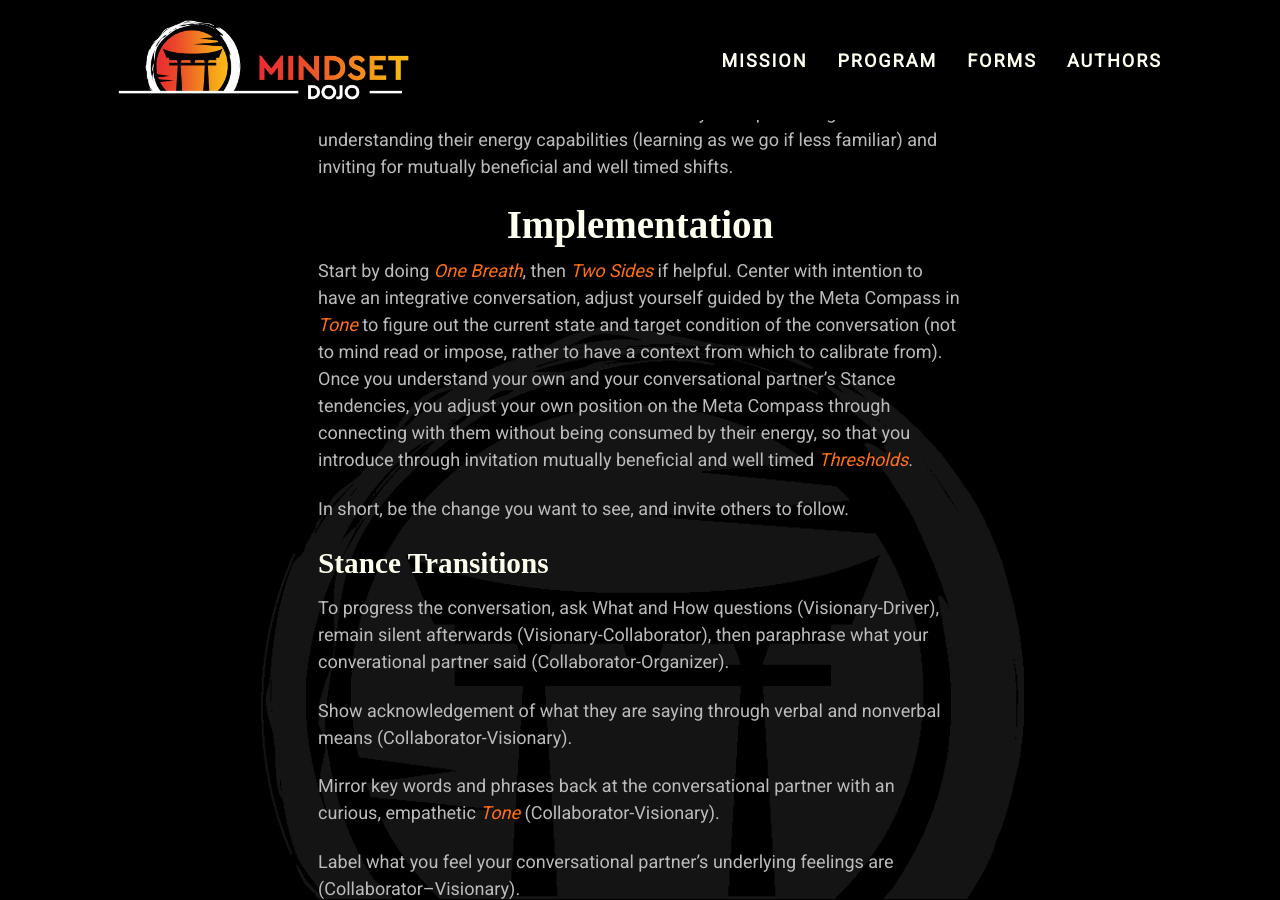
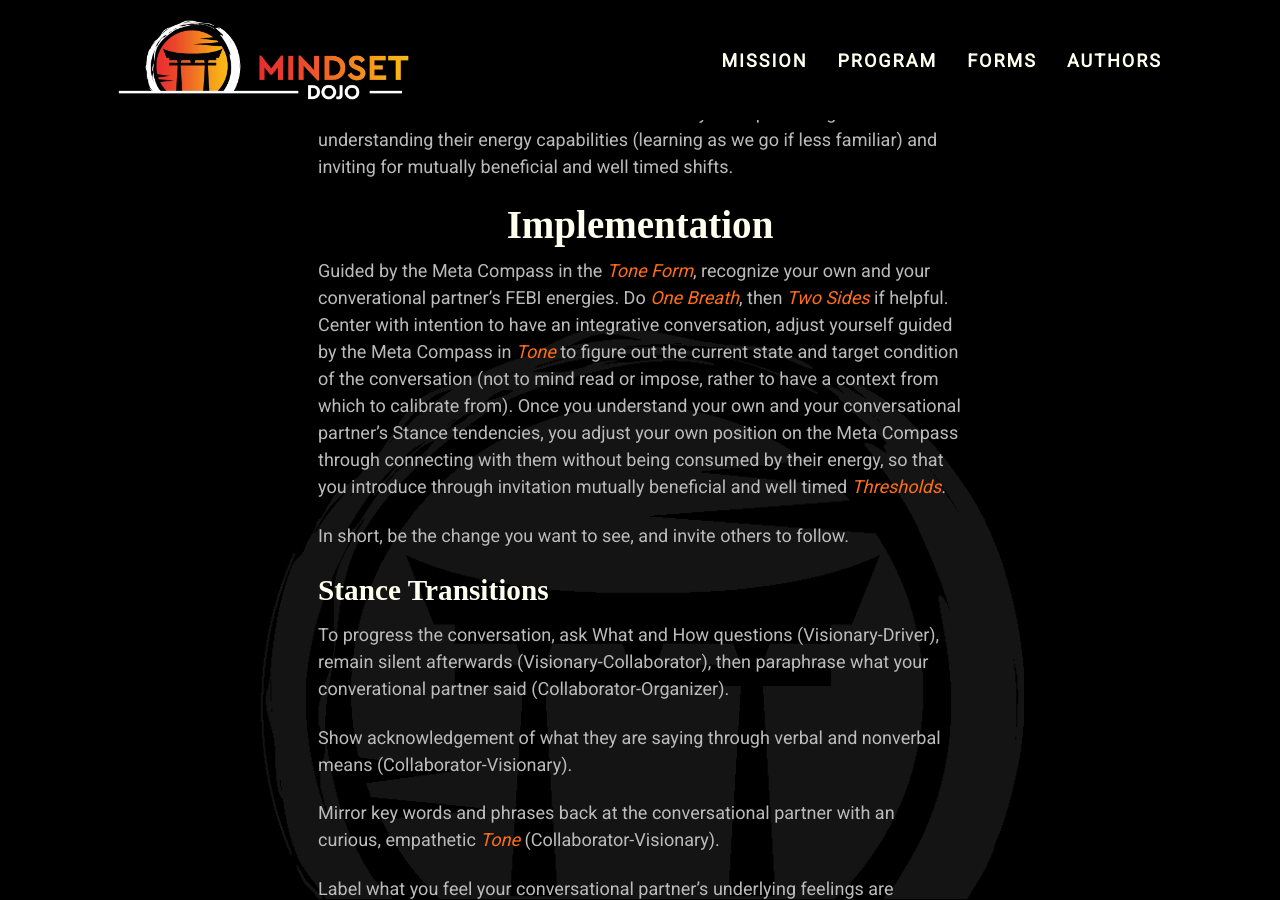
Before and after one commit to mindset-dojo/mindset-dojo.github.io, a Jekyll site: the page built from _forms/stance.md, in a window 1280 px wide and 900 px high, scrolled down 452 px. Built offline with Jekyll 4.4.1, drawn with Linux system fonts in a browser that asks for light colours; some web fonts are replaced.

Commit message:
feat(stance): add critical first step.

```diff
--- a/_forms/stance.md
+++ b/_forms/stance.md
@@ -20,7 +20,7 @@
 
 ## Implementation
 
-Start by doing [One Breath](../one-breath/), then [Two Sides](../two-sides/) if helpful. Center with intention to have an integrative conversation, adjust yourself guided by the Meta Compass in [Tone](../tone/) to figure out the current state and target condition of the conversation (not to mind read or impose, rather to have a context from which to calibrate from). Once you understand your own and your conversational partner's Stance tendencies, you adjust your own position on the Meta Compass through connecting with them without being consumed by their energy, so that you introduce through invitation mutually beneficial and well timed [Thresholds](../threshold/).
+Guided by the Meta Compass in the [Tone Form](../tone/), recognize your own and your converational partner's FEBI energies. Do [One Breath](../one-breath/), then [Two Sides](../two-sides/) if helpful. Center with intention to have an integrative conversation, adjust yourself guided by the Meta Compass in [Tone](../tone/) to figure out the current state and target condition of the conversation (not to mind read or impose, rather to have a context from which to calibrate from). Once you understand your own and your conversational partner's Stance tendencies, you adjust your own position on the Meta Compass through connecting with them without being consumed by their energy, so that you introduce through invitation mutually beneficial and well timed [Thresholds](../threshold/).
 
 In short, be the change you want to see, and invite others to follow.
 
```
